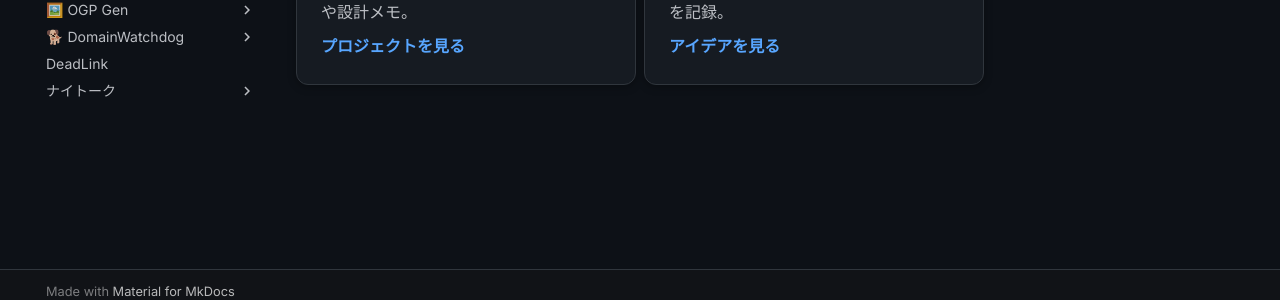
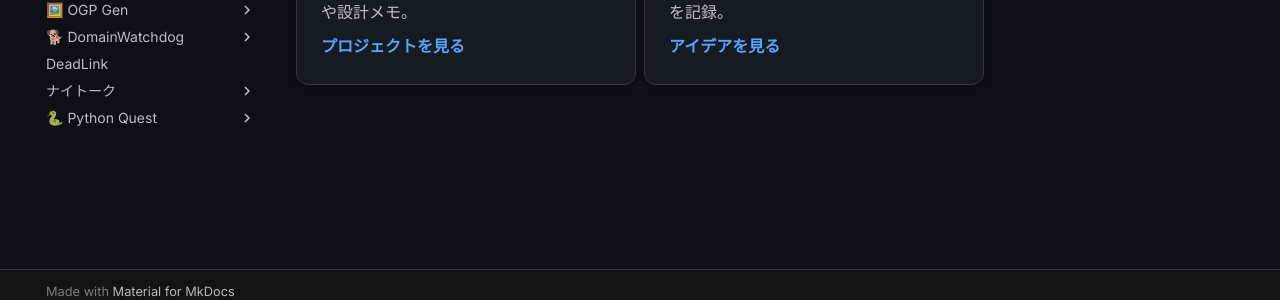
Before and after one commit to watao56/watao-docs, an MkDocs documentation site: the page built from docs/index.md, in a window 1280 px wide. Shown: the part 586-886 px from the top of the page. Built offline with MkDocs 1.6.1 and Material for MkDocs 9.7.7, drawn with Linux system fonts in a browser that asks for light colours.

Commit message:
docs: Python Quest をナビゲーションに追加

```diff
--- a/mkdocs.yml
+++ b/mkdocs.yml
@@ -169,6 +169,8 @@ nav:
     - ナイトーク:
       - 設計書: ideas/nightalk.md
       - レビュー: ideas/nightalk-review.md
+    - 🐍 Python Quest:
+      - 設計書: ideas/python-quest-design.md
 
 markdown_extensions:
   - admonition
```
